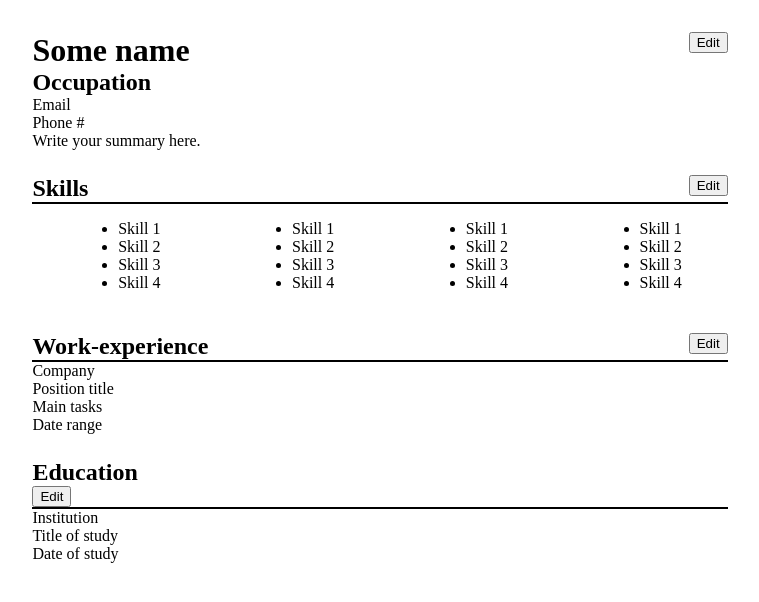
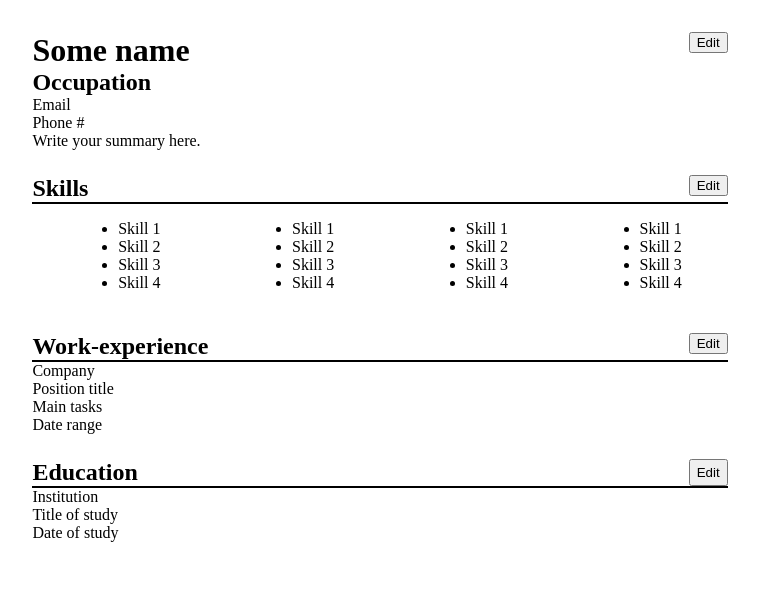
Before and after one commit to tupasj/TOP_CV_Application, a React (Create React App) app in the folder cv-project/: page / in a window 1280 px wide. Shown: the top 602 px of the page, without its empty margins (260-1019 px from the left). Built offline with nearby package versions, Linux system fonts and the light colour scheme.

Commit message:
Finished last section

```diff
--- a/cv-project/src/components/Section.js
+++ b/cv-project/src/components/Section.js
@@ -1,6 +1,5 @@
 import React, { Component } from "react";
 import Contents from "./Contents";
-import SkillColumn from "./SkillColumn";
 import lowercaseFirstLetter from "./utility/lowercaseFirstLetter";
 
 class Section extends Component {
--- a/cv-project/src/styles/styles.css
+++ b/cv-project/src/styles/styles.css
@@ -31,6 +31,11 @@ input {
   margin-bottom: 4px;
 }
 
+.first-line {
+  display: flex;
+  justify-content: space-between;
+}
+
 /* Personal info */
 .personal-info > .fieldset > .field:nth-child(2) {
   font-size: 2rem;
```
